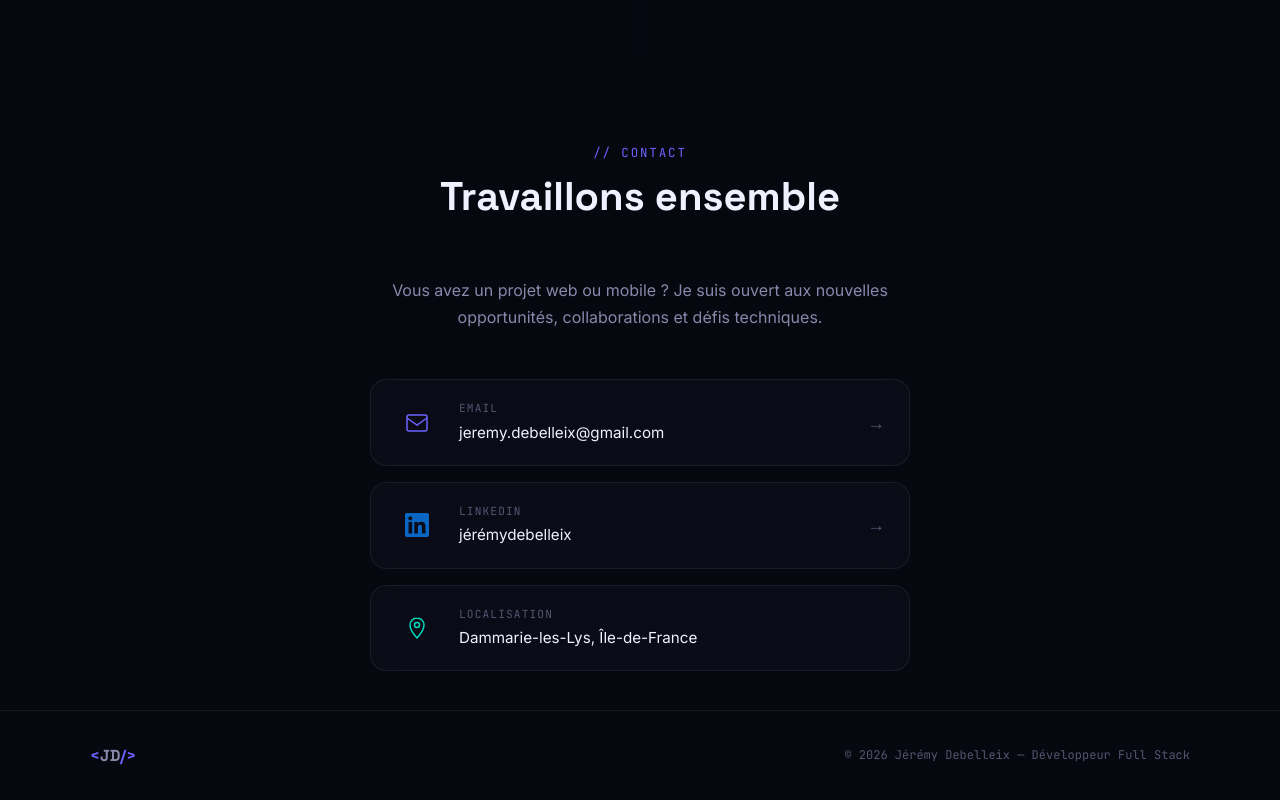
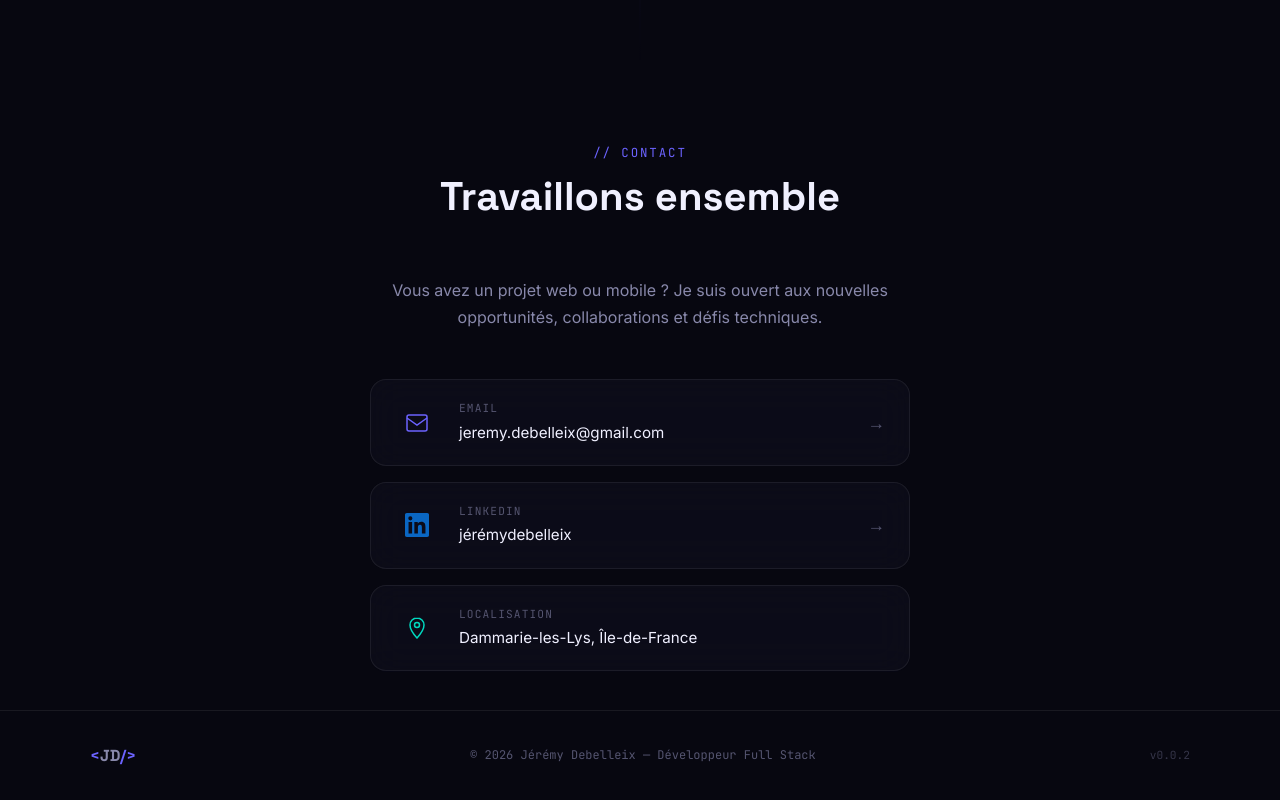
Before and after one commit to Jeremy91890/portfolio, a React (Vite) app: page / in a window 1280 px wide. Shown: the part 4158-4958 px from the top of the page. Built offline with nearby package versions, Linux system fonts and the light colour scheme.

Commit message:
✨ version number footer

```diff
--- a/package.json
+++ b/package.json
@@ -1,7 +1,7 @@
 {
   "name": "portfolio",
   "private": true,
-  "version": "0.0.0",
+  "version": "0.0.2",
   "type": "module",
   "scripts": {
     "dev": "vite",
--- a/src/components/Footer.css
+++ b/src/components/Footer.css
@@ -27,3 +27,10 @@
   font-size: 0.75rem;
   color: var(--text-muted);
 }
+
+.footer__version {
+  font-family: var(--font-mono);
+  font-size: 0.7rem;
+  color: var(--text-muted);
+  opacity: 0.6;
+}
--- a/src/components/Footer.tsx
+++ b/src/components/Footer.tsx
@@ -1,15 +1,18 @@
 import "./Footer.css";
+import { version } from "../../package.json";
 
 export default function Footer() {
   return (
     <footer className="footer">
       <div className="container footer__inner">
         <span className="footer__logo">
-          <span className="footer__bracket">&lt;</span>JD<span className="footer__bracket">/&gt;</span>
+          <span className="footer__bracket">&lt;</span>JD
+          <span className="footer__bracket">/&gt;</span>
         </span>
         <p className="footer__copy">
           © {new Date().getFullYear()} Jérémy Debelleix — Développeur Full Stack
         </p>
+        <span className="footer__version">v{version}</span>
       </div>
     </footer>
   );
```
Also changed, not shown: 1 other file (tests, documents, lock files or other folders).
